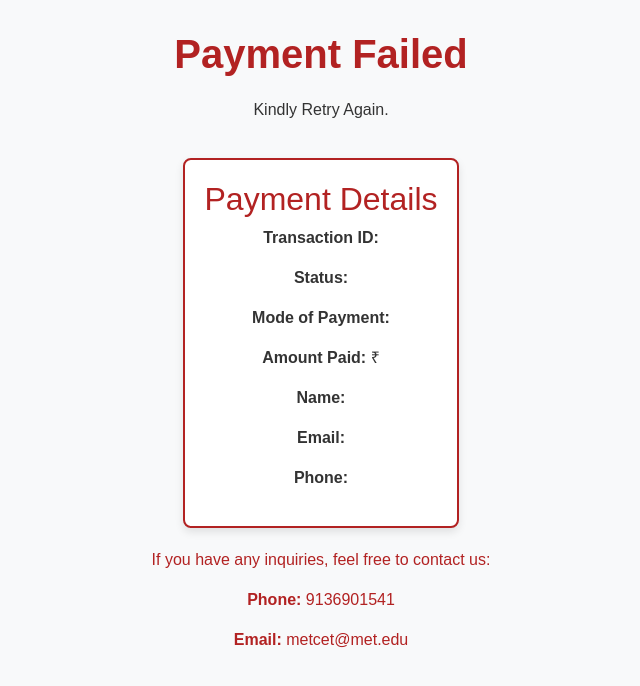
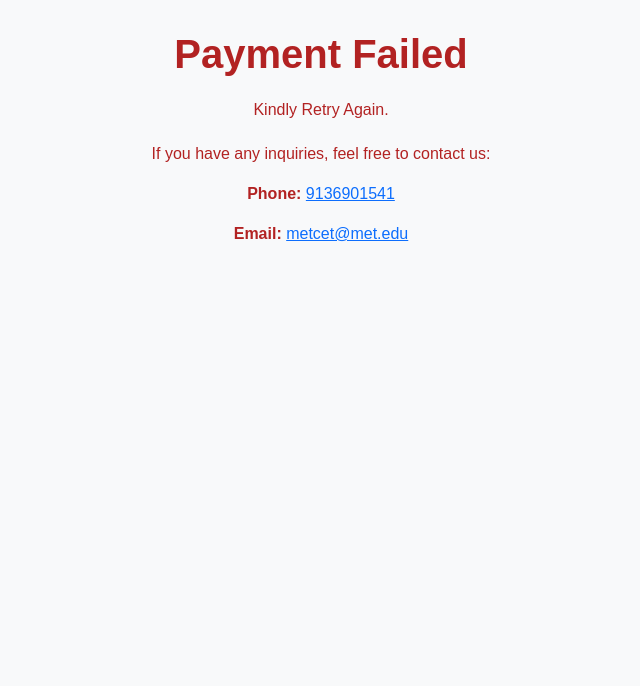
Before and after one commit to harshadzagade/FDP_Client, a React (Create React App) app: page /failure in a window 1280 px wide. Shown: the top 686 px of the page, without its empty margins (319-959 px from the left). Built offline with nearby package versions, Linux system fonts and the light colour scheme.

Commit message:
payment success and failure update

```diff
--- a/src/components/PaymentFailure.jsx
+++ b/src/components/PaymentFailure.jsx
@@ -15,11 +15,11 @@ const PaymentFailure = () => {
   return (
     <div style={{ textAlign: 'center', padding: '30px', color: '#333', fontFamily: 'Arial, sans-serif' }}>
       <h1 style={{ color: '#B22222', fontWeight: 'bold' }}>Payment Failed</h1>
-      <p style={{ color: '#333', fontSize: '16px' }}>
+      <p style={{ marginTop: '20px', color: '#B22222', fontSize: '16px' }}>
         Kindly Retry Again.
       </p>
 
-      <div style={{
+      {/* <div style={{
         marginTop: '20px',
         padding: '20px',
         borderRadius: '8px',
@@ -37,12 +37,12 @@ const PaymentFailure = () => {
         <p><strong>Name:</strong> {name}</p>
         <p><strong>Email:</strong> {email}</p>
         <p><strong>Phone:</strong> {phone}</p>
-      </div>
+      </div> */}
 
       <div style={{ marginTop: '20px', color: '#B22222', fontSize: '16px' }}>
         <p>If you have any inquiries, feel free to contact us:</p>
-        <p><strong>Phone:</strong> 9136901541</p>
-        <p><strong>Email:</strong> metcet@met.edu</p>
+        <p><strong>Phone:</strong> <a href="tel:9136901541"> 9136901541 </a></p>
+        <p><strong>Email:</strong> <a href="mailto:metcet@met.edu">metcet@met.edu</a> </p>
       </div>
     </div>
   );
--- a/src/components/PaymentSuccess.jsx
+++ b/src/components/PaymentSuccess.jsx
@@ -16,10 +16,10 @@ const PaymentSuccess = () => {
     <div style={{ textAlign: 'center', padding: '30px', color: '#333', fontFamily: 'Arial, sans-serif' }}>
       <h1 style={{ color: '#B22222', fontWeight: 'bold' }}>Thank You</h1>
       <p style={{ color: '#333', fontSize: '16px' }}>
-        Kindly share your payment screenshot on metcet@met.edu and contact us on 9136901541.
+        Kindly share your payment screenshot on <a href="mailto:metcet@met.edu">metcet@met.edu</a> and contact us on <a href="tel:9136901541"> 9136901541</a>.
       </p>
 
-      <div style={{
+      {/* <div style={{
         marginTop: '20px',
         padding: '20px',
         borderRadius: '8px',
@@ -43,7 +43,7 @@ const PaymentSuccess = () => {
         <p>If you have any inquiries, feel free to contact us:</p>
         <p><strong>Phone:</strong> 8655401497</p>
         <p><strong>Email:</strong> harshadz_ics@met.edu</p>
-      </div>
+      </div> */}
     </div>
   );
 };
```
